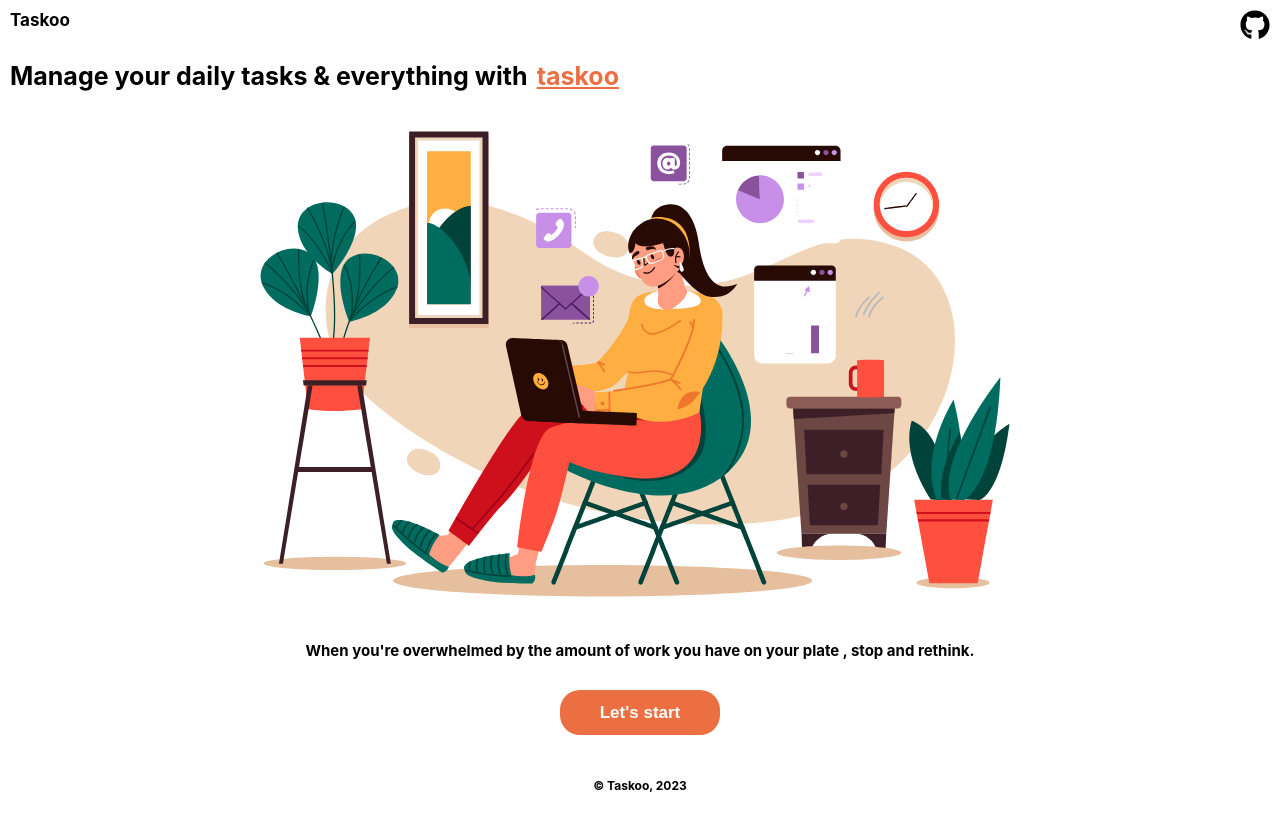
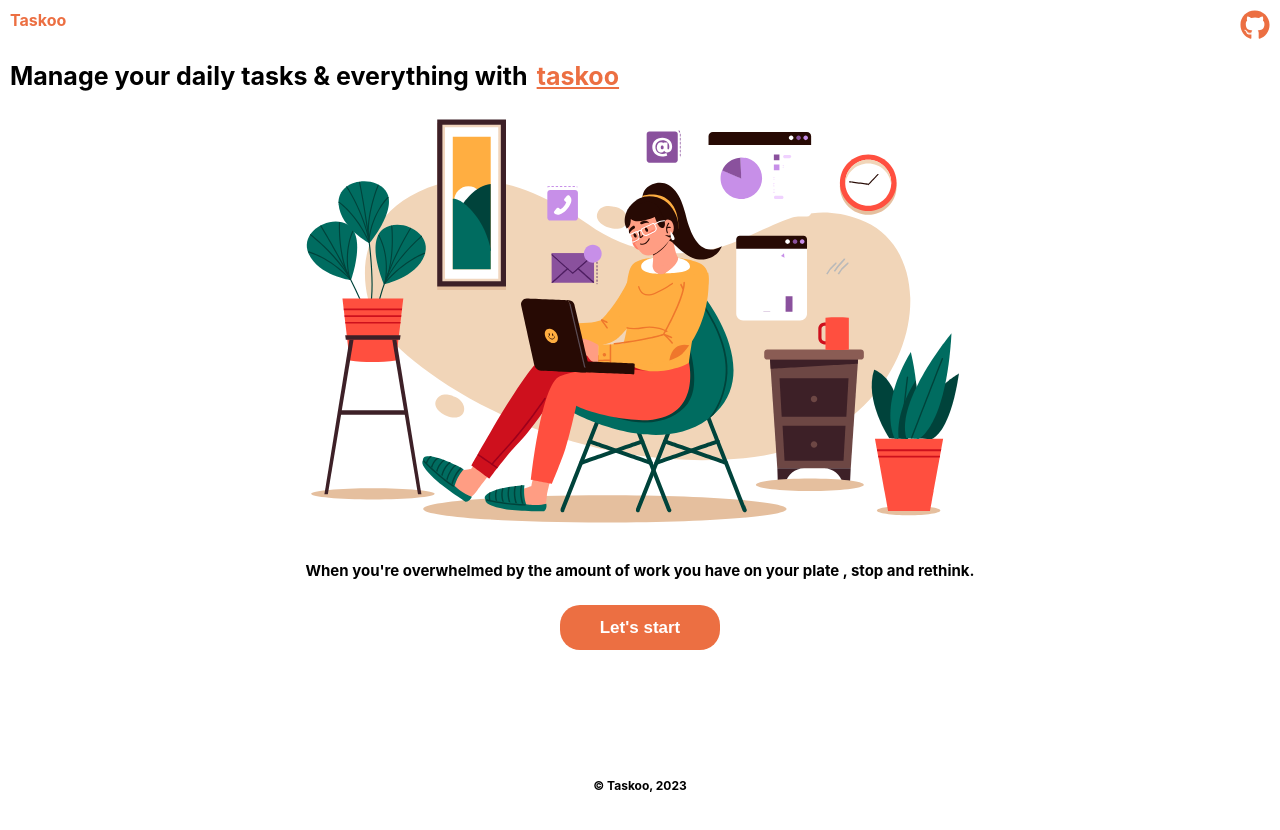
Before and after one commit to AishwaryaDV/Taskoo, a React (Create React App) app: page / in a window 1280 px wide. Shown: the top 830 px of the page. Before the commit the page ends 800 px from the top, so only its background shows below. Built offline with nearby package versions, Linux system fonts and the light colour scheme.

Commit message:
css changes

```diff
--- a/src/components/Landing.js
+++ b/src/components/Landing.js
@@ -30,23 +30,17 @@ const navigateToURL = (url) => {
 };
 
   return (
-    <div>
+    <div className="landing-section">
         <header>
-          <div onClick={() => navigateToURL('https://github.com/AishwaryaDV/Taskoo')}>
-            <FaGithub size={30} className="github-icon" />
+          <div className="landing-logo" onClick={()=>navigate("/")}>Taskoo
+            <div onClick={() => navigateToURL('https://github.com/AishwaryaDV/Taskoo')}>
+              <FaGithub size={30} className="github-icon" />
+            </div>
           </div>
-          <div className="landing-logo" onClick={()=>navigate("/")}>Taskoo</div>
         </header>
         <div className="taskoo-header">Manage your daily tasks & everything with<span style={{display:'inline', marginLeft:'9px'}} className="taskoo-word">taskoo</span></div>
         <div className="landing-container" ref={container}></div>
         <div className="taskboo-tagline">When you're overwhelmed by the amount of work you have on your plate , stop and rethink.</div>
-        {/* <img className="play-button" src={PlayButton} alt="play button"/>
-        <div className="play-button-desc">
-            <span>How</span>
-            <div className="horizontal-line"></div>
-            <span className="span-element">taskoo</span>
-            <span>works</span>
-        </div> */}
         <button className="landing-page-btn" onClick={()=>navigate("/signup")}>Let's start</button>
         <Footer />
     </div>
--- a/src/components/Sidebar.js
+++ b/src/components/Sidebar.js
@@ -8,7 +8,7 @@ import {SlCalender} from 'react-icons/sl'
 import {FiSettings} from 'react-icons/fi'
 import {BiExit} from 'react-icons/bi'
 import {useNavigate} from 'react-router-dom'
-import {useState} from 'react'
+import {useState, useRef, useEffect} from 'react'
 import Calendar from 'react-calendar';
 import 'react-calendar/dist/Calendar.css';
 
@@ -27,12 +27,36 @@ const Sidebar = () => {
       setIsOpen(!isOpen);
     };
 
+    //new
+    // const [isCalendarVisible, setCalendarVisible] = useState(false);
+    // const calendarRef = useRef(null);
+
+    // useEffect(() => {
+    // const handleOutsideClick = (event) => {
+    //   if (calendarRef.current && !calendarRef.current.contains(event.target)) {
+    //     setCalendarVisible(false);
+    //   }
+    // };
+
+    // document.addEventListener('mousedown', handleOutsideClick);
+
+    // return () => {
+    //   document.removeEventListener('mousedown', handleOutsideClick);
+    // };
+    // }, []);
+
+    // const toggleCalendar = () => {
+    // setCalendarVisible(!isCalendarVisible);
+    // };
+
 
   return (
     <div>
         <div className="sidebar-section">
         <header id="header">
-        <div className="landing-logo" onClick={()=>navigate("/")}>Taskoo</div>
+        <div className="landing-logo" onClick={()=>navigate("/")}>Taskoo
+          <span className="username">Welcome, Username</span>
+        </div>
         </header>
         <div className="main-sidebar-items">
             <span className="sidebar-icons" onClick={()=>navigate("/overview")}><BsHouseGear className="overview-icon" size={20} />Overview</span>
@@ -41,11 +65,19 @@ const Sidebar = () => {
             <span className="sidebar-icons" onClick={()=>navigate("/stats")}><TfiStatsUp className="overview-icon" size={20} />Stats</span>
             <div className="calendar-container">
             <span className="sidebar-icons" onClick={toggleCalendar}><SlCalender className="overview-icon" size={20} />Calender</span>
+
             {isOpen && (
               <div className="calendar-popup">
                 <Calendar showNavigation={true} onChange={onChange} value={date} />
               </div>
             )}
+
+            {/* {isCalendarVisible && (
+              <div ref={calendarRef}>
+                <Calendar />
+              </div>
+            )} */}
+
             </div>
             <span className="sidebar-icons"><FiSettings className="overview-icon" size={20} />Settings</span>
           </div>
--- a/src/components/Stats.js
+++ b/src/components/Stats.js
@@ -2,6 +2,7 @@ import React from 'react'
 import PieChart from './PieChart'
 import Sidebar from './Sidebar'
 import './stats.css'
+import Footer from './Footer'
 
 const Stats = () => {
     const workData = [
@@ -40,6 +41,7 @@ const Stats = () => {
                 <PieChart data={goalsData} label="Goals" />
              </div>
         </div>
+        <Footer />
     </div>
   )
 }
--- a/src/components/footer.css
+++ b/src/components/footer.css
@@ -13,4 +13,5 @@
     z-index:999;
     background-color:white;
     height:30px;
+    text-align:center;
 }
--- a/src/components/landing.css
+++ b/src/components/landing.css
@@ -12,17 +12,26 @@ body{
 .landing-logo{
     top:0;
     left:0;
+    text-align:left;
+    padding-left:10px;
+    padding-top:10px;
     position:fixed;
-    margin-left:10px;
-    margin-top:10px;
+    z-index:999;
+    background-color:white;
     font-weight:bold;
     font-size:17px;
     transition: transform 0.3s;
     cursor: pointer;
-
+    width:100%;
+    height:25px;
 }
 .landing-logo:hover{
     color: rgb(236, 111, 66);
+}
+.landing-section{
+    height:100vh;
+    overflow-y:scroll;
+    position:relative;
 }
 .taskoo-header{
     font-weight:bold;
@@ -90,7 +99,7 @@ span{
     border-radius: 20px 20px 20px 20px;
     justify-content:center;
     align-items:center;
-    margin-top:30px;
+    margin-top:25px;
     border:none;
     transition: transform 0.2s;
     padding:0;
@@ -101,7 +110,7 @@ span{
     transform:scale(1.1);
 }
 .landing-container{
-    height:600px;
+    height:520px;
     width:100%;
     margin-left:-20px;
     margin-top:-50px;
--- a/src/components/overview.css
+++ b/src/components/overview.css
@@ -1,9 +1,14 @@
-body{
-    min-height:400px;
+html,
+body {
+  height: 100%;
+  margin: 0;
+  padding: 0;
+  overflow: hidden;
 }
 .overview-section{
     display:flex;
     flex-direction: row;
+    min-height: 100%;
 }
 .overview-sidebar-section{
     flex:0.2;
@@ -19,43 +24,43 @@ body{
 .categories-upper-section{
     display:flex;
     flex-direction:row;
-    margin-top:20px;
+    margin-top:55px;
 }
 .work-section{
     flex:1;
     background-color:pink;
-    height:44vh;
-    margin-left:30px;
-    margin-right:30px;
+    height:41vh;
+    margin-left:40px;
+    margin-right:40px;
     border-radius:15px 15px 15px 15px;
 }
 .health-section{
     flex:1;
     background-color:lightblue;
-    height:44vh;
-    margin-right:30px;
+    height:41vh;
+    margin-right:40px;
     border-radius:15px 15px 15px 15px;
 }
 .categories-lower-section{
     display:flex;
     flex-direction:row;
-    margin-top:30px;
+    margin-top:40px;
     padding:0;
     margin-bottom:-20px;
 }
 .private-section{
     flex:1;
     background-color:beige;
-    height:44vh;
-    margin-left:30px;
-    margin-right:30px;
+    height:41vh;
+    margin-left:40px;
+    margin-right:40px;
     border-radius:15px 15px 15px 15px;
 }
 .goals-section{
     flex:1;
     background-color:rgb(190, 235, 181);
-    height:44vh;
-    margin-right:30px;
+    height:41vh;
+    margin-right:40px;
     border-radius:15px 15px 15px 15px;
 }
 .work-section-header, .health-section-header, .private-section-header, .goals-section-header{
@@ -64,19 +69,19 @@ body{
     padding-top:20px;
 }
 .container1 {
-    height:380px;
-    width:360px;
+    height:340px;
+    width:340px;
     align-items:center;
     justify-content:center;
     display:flex;
     padding:0;
     cursor: pointer;
-    margin-top:-70px;
+    margin-top:-60px;
     margin-left:100px;
 }
 .container3 {
-    height:460px;
-    width:440px;
+    height:430px;
+    width:430px;
     align-items:center;
     justify-content:center;
     display:flex;
@@ -86,24 +91,24 @@ body{
     margin-left:80px;
 }
 .container2{
-    height:400px;
-    width:400px;
+    height:370px;
+    width:370px;
     align-items:center;
     justify-content:center;
     display:flex;
     padding:0;
     cursor: pointer;
     margin-top:-60px;
-    margin-left:70px;
+    margin-left:82px;
 }
 .container4{
-    height:450px;
-    width:450px;
+    height:425px;
+    width:425px;
     align-items:center;
     justify-content:center;
     display:flex;
     padding:0;
     cursor: pointer;
     margin-top:-90px;
-    margin-left:55px;
+    margin-left:65px;
 }
--- a/src/components/sidebar.css
+++ b/src/components/sidebar.css
@@ -1,43 +1,68 @@
+.username{
+    color:black;
+    right:0;
+    top:0;
+    position:fixed;
+    padding-top:15px;
+    padding-right:0px;
+    font-size:14px;
+
+}
+.landing-logo{
+    top:0;
+    left:0;
+    text-align:left;
+    padding-left:10px;
+    padding-top:10px;
+    position:fixed;
+    z-index:999;
+    background-color:white;
+    font-weight:bold;
+    font-size:16px;
+    transition: transform 0.3s;
+    cursor: pointer;
+    width:100%;
+    height:25px;
+}
 .overview-section{
     display:flex;
     flex-direction: row;
 }
 .sidebar-section{
     width:100%;
-    height:70vh;
     border-right:1px solid rgb(228, 220, 220);
-    box-shadow: 3px 0 5px -5px rgba(0, 0, 0, 0.5);
+    box-shadow: 1px 0 1px -15px rgba(0, 0, 0, 0.5);
 }
 .categories-section{
     flex:1;
 }
 span{
     display:block;
-    font-size:15px;
+    font-size:14px;
     font-weight:bold;
-    margin-bottom:20px;
+    margin-bottom:25px;
     margin-left:80px;
     text-align:left;
     cursor:pointer;
     margin-right:20px;
 }
 .main-sidebar-items{
-    margin-top:0px;
+    margin-top:10px;
     padding:0;
 }
 .extra-sidebar-items{
-    margin-top:380px;
+    margin-top:375px;
 }
 .overview-icon{
     margin-left:-50px;
     margin-right:10px;
-    padding:0;
+    margin-bottom:-4.3px;
 }
 .sidebar-icons{
-    color:grey;
+    color:black;
 }
 .sidebar-icons:hover{
-    color:black;
+    color:rgb(236, 111, 66);
 }
 #header{
     background-color: white;
--- a/src/components/signup.css
+++ b/src/components/signup.css
@@ -18,7 +18,7 @@ body{
     flex:1;
     margin-left:-30px;
     margin-right:30px;
-    margin-top:-35px;
+    margin-top:30px;
     height:100%;
     width:100%;
 }
@@ -142,7 +142,7 @@ input[type='checkbox'] {
     flex:1;
     margin-left:-30px;
     margin-right:30px;
-    margin-top:-35px;
+    margin-top:-10px;
     height:100%;
     width:100%;
 }
--- a/src/components/stats.css
+++ b/src/components/stats.css
@@ -23,7 +23,7 @@
     display:flex;
     flex-direction:row;
     padding:0;
-    margin-top:-20px;
+    margin-top:-40px;
     margin-left:-40px;
 
 }
```
